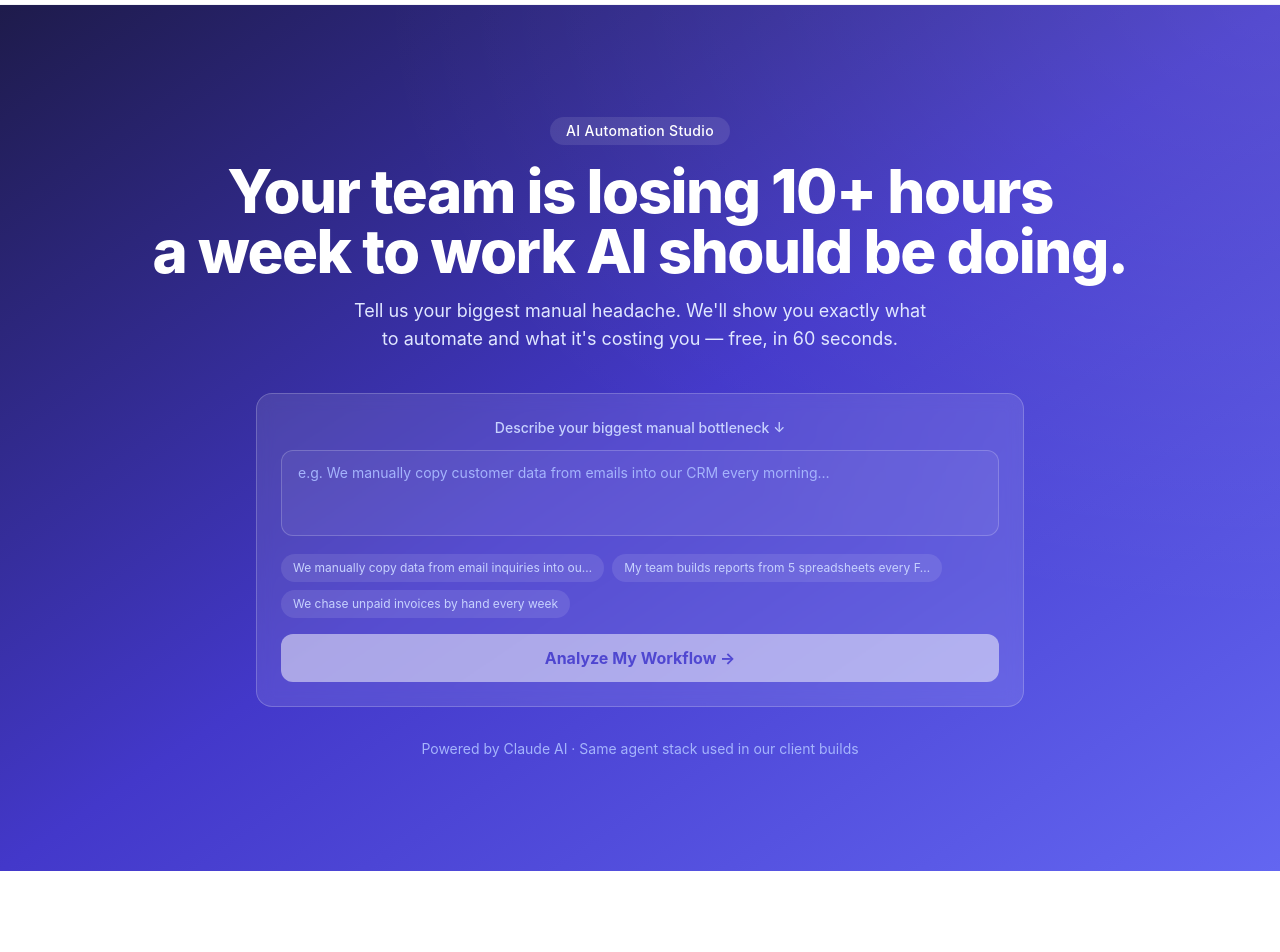
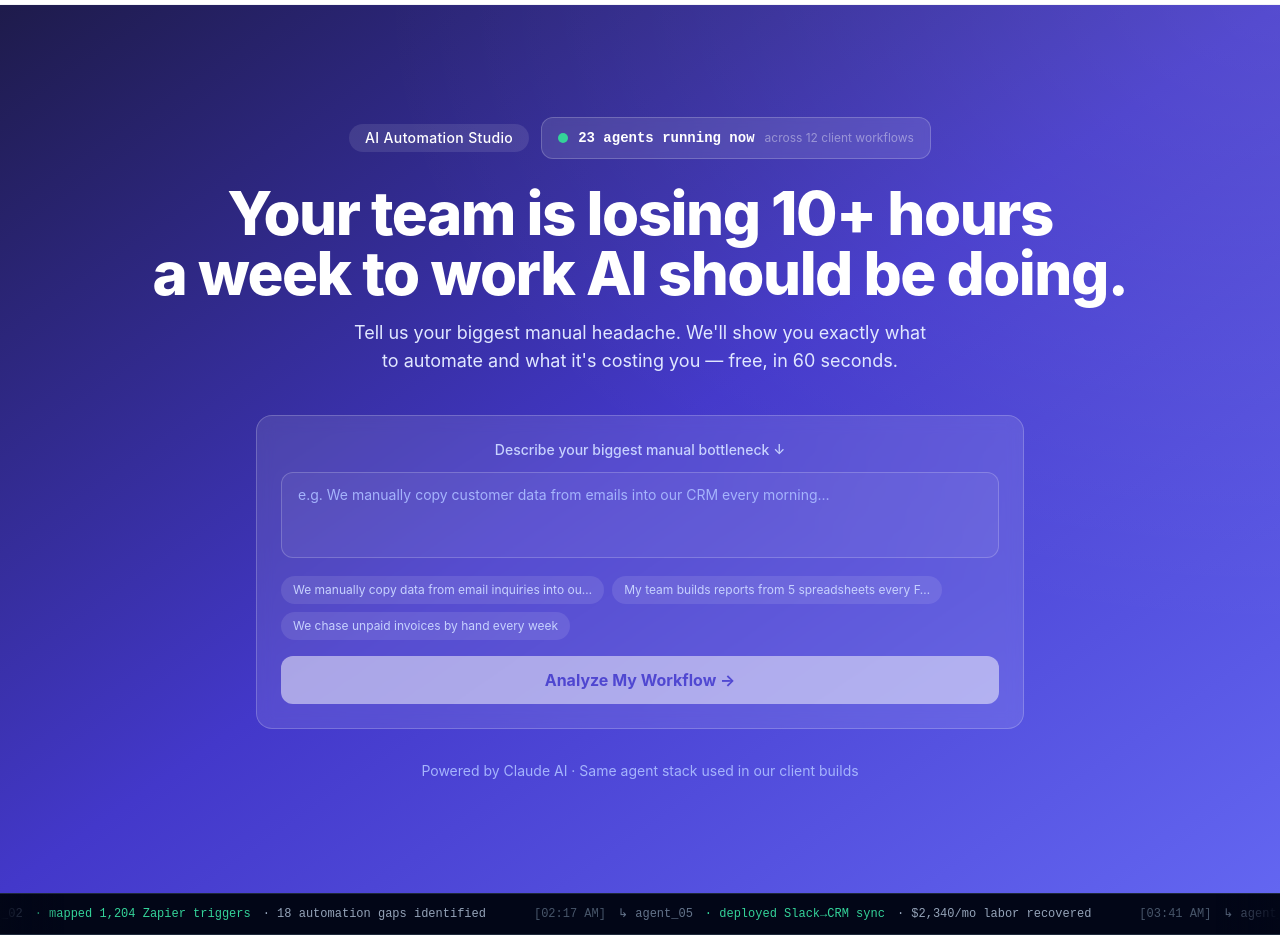
Before and after one commit to pro4shef-84/uxr-pro, a Next.js app: page / in a window 1280 px wide. Shown: the part 60-1012 px from the top of the page. Built offline with nearby package versions, Linux system fonts and the light colour scheme.

Commit message:
feat: AutoResearch-inspired UI — agent ticker, live counter, timestamped audit cards

```diff
--- a/app/page.tsx
+++ b/app/page.tsx
@@ -1,5 +1,7 @@
 import Link from "next/link";
 import AuditWidget from "@/components/AuditWidget";
+import AgentTicker from "@/components/AgentTicker";
+import AgentCounter from "@/components/AgentCounter";
 
 const services = [
   {
@@ -39,9 +41,12 @@ export default function Home() {
       <section className="relative bg-gradient-to-br from-brand-900 via-brand-700 to-indigo-500 text-white overflow-hidden">
         <div className="absolute inset-0 opacity-10 bg-[radial-gradient(ellipse_at_top_right,_var(--tw-gradient-stops))] from-white via-transparent to-transparent" />
         <div className="relative max-w-5xl mx-auto px-4 sm:px-6 py-20 md:py-28 text-center">
-          <span className="inline-block mb-4 px-4 py-1 bg-white/10 rounded-full text-sm font-medium tracking-wide">
-            AI Automation Studio
-          </span>
+          <div className="flex flex-col sm:flex-row items-center justify-center gap-3 mb-6">
+            <span className="px-4 py-1 bg-white/10 rounded-full text-sm font-medium tracking-wide">
+              AI Automation Studio
+            </span>
+            <AgentCounter />
+          </div>
           <h1 className="text-4xl md:text-6xl font-extrabold leading-tight tracking-tight mb-4">
             Your team is losing 10+ hours<br className="hidden sm:block" /> a week to work AI should be doing.
           </h1>
@@ -56,6 +61,8 @@ export default function Home() {
           </p>
         </div>
       </section>
+
+      <AgentTicker />
 
       {/* Services preview */}
       <section className="max-w-6xl mx-auto px-4 sm:px-6 py-20">
--- /dev/null
+++ b/components/AgentCounter.tsx
@@ -0,0 +1,32 @@
+"use client";
+
+import { useEffect, useState } from "react";
+
+export default function AgentCounter() {
+  const [count, setCount] = useState(23);
+
+  useEffect(() => {
+    const tick = () => {
+      setCount((c) => c + 1);
+      // Random interval 8–14s
+      setTimeout(tick, 8000 + Math.random() * 6000);
+    };
+    const t = setTimeout(tick, 8000 + Math.random() * 6000);
+    return () => clearTimeout(t);
+  }, []);
+
+  return (
+    <div className="inline-flex items-center gap-2.5 bg-white/10 backdrop-blur-sm border border-white/20 rounded-xl px-4 py-2.5">
+      <span className="relative flex h-2.5 w-2.5">
+        <span className="animate-ping absolute inline-flex h-full w-full rounded-full bg-emerald-400 opacity-60" />
+        <span className="relative inline-flex rounded-full h-2.5 w-2.5 bg-emerald-400" />
+      </span>
+      <span className="font-mono text-sm text-white font-semibold tabular-nums">
+        {count} agents running now
+      </span>
+      <span className="text-white/40 text-xs hidden sm:inline">
+        across {Math.floor(count * 0.55)} client workflows
+      </span>
+    </div>
+  );
+}
--- /dev/null
+++ b/components/AgentTicker.tsx
@@ -0,0 +1,36 @@
+"use client";
+
+const LOGS = [
+  { time: "01:03 AM", agent: "agent_02", action: "mapped 1,204 Zapier triggers", result: "18 automation gaps identified" },
+  { time: "02:17 AM", agent: "agent_05", action: "deployed Slack→CRM sync", result: "$2,340/mo labor recovered" },
+  { time: "03:41 AM", agent: "agent_01", action: "reran approval workflow loop #14", result: "cycle time −68%" },
+  { time: "04:08 AM", agent: "agent_03", action: "rebuilt invoice chase sequence", result: "DSO reduced by 9 days" },
+  { time: "04:55 AM", agent: "agent_07", action: "optimized lead routing rules", result: "response time 4h → 4 min" },
+  { time: "05:22 AM", agent: "agent_04", action: "connected HubSpot + Airtable + Slack", result: "7 manual handoffs eliminated" },
+  { time: "06:14 AM", agent: "agent_06", action: "shipped onboarding automation v3", result: "3-day process → 4 hours" },
+  { time: "07:39 AM", agent: "agent_02", action: "ran experiment loop #31", result: "conversion +4.2%" },
+];
+
+export default function AgentTicker() {
+  // Duplicate for seamless loop
+  const items = [...LOGS, ...LOGS];
+
+  return (
+    <div className="bg-slate-950 border-y border-slate-800 py-3 overflow-hidden relative">
+      {/* Fade masks */}
+      <div className="absolute inset-y-0 left-0 w-16 bg-gradient-to-r from-slate-950 to-transparent z-10 pointer-events-none" />
+      <div className="absolute inset-y-0 right-0 w-16 bg-gradient-to-l from-slate-950 to-transparent z-10 pointer-events-none" />
+
+      <div className="flex animate-marquee whitespace-nowrap gap-12">
+        {items.map((log, i) => (
+          <span key={i} className="inline-flex items-center gap-3 font-mono text-xs shrink-0">
+            <span className="text-slate-600">[{log.time}]</span>
+            <span className="text-slate-500">↳ {log.agent}</span>
+            <span className="text-emerald-400">· {log.action}</span>
+            <span className="text-slate-400">· {log.result}</span>
+          </span>
+        ))}
+      </div>
+    </div>
+  );
+}
--- a/components/AuditWidget.tsx
+++ b/components/AuditWidget.tsx
@@ -225,8 +225,18 @@ export default function AuditWidget() {
 
           {/* 3 automations */}
           <div className="grid grid-cols-1 sm:grid-cols-3 gap-4">
-            {result.automations.map((a, i) => (
-              <div key={i} className="bg-white rounded-2xl p-5 shadow-xl border-l-2 border-indigo-400">
+            {result.automations.map((a, i) => {
+              const hrs = String(2 + i).padStart(2, "0");
+              const mins = String(Math.floor(Math.random() * 59)).padStart(2, "0");
+              return (
+                <div
+                  key={i}
+                  className="bg-white rounded-2xl p-5 shadow-xl border-l-2 border-indigo-400"
+                  style={{ animation: `fade-up 0.4s ease-out ${i * 0.15}s both` }}
+                >
+                  <p className="font-mono text-xs text-slate-400 mb-2">
+                    ↳ run completed · 0{hrs}:{mins} AM · 0.{3 + i}s
+                  </p>
                   <span className="inline-block text-xs font-bold text-brand-600 bg-brand-50 rounded-full px-2 py-0.5 mb-3">
                     #{i + 1}
                   </span>
@@ -236,7 +246,8 @@ export default function AuditWidget() {
                     {a.tool}
                   </span>
                 </div>
-            ))}
+              );
+            })}
           </div>
 
           {/* Quick win */}
--- a/tailwind.config.ts
+++ b/tailwind.config.ts
@@ -19,6 +19,26 @@ const config: Config = {
       },
       fontFamily: {
         sans: ["Inter", "system-ui", "sans-serif"],
+        mono: ["JetBrains Mono", "Fira Code", "monospace"],
+      },
+      keyframes: {
+        marquee: {
+          "0%":   { transform: "translateX(0%)" },
+          "100%": { transform: "translateX(-50%)" },
+        },
+        "fade-up": {
+          "0%":   { opacity: "0", transform: "translateY(12px)" },
+          "100%": { opacity: "1", transform: "translateY(0)" },
+        },
+        "pulse-dot": {
+          "0%, 100%": { opacity: "1" },
+          "50%":      { opacity: "0.3" },
+        },
+      },
+      animation: {
+        marquee:   "marquee 28s linear infinite",
+        "fade-up": "fade-up 0.4s ease-out both",
+        "pulse-dot": "pulse-dot 1.4s ease-in-out infinite",
       },
     },
   },
```
Also changed, not shown: 1 other file (tests, documents, lock files or other folders). Lines whose indentation alone changed are shown as unchanged.
